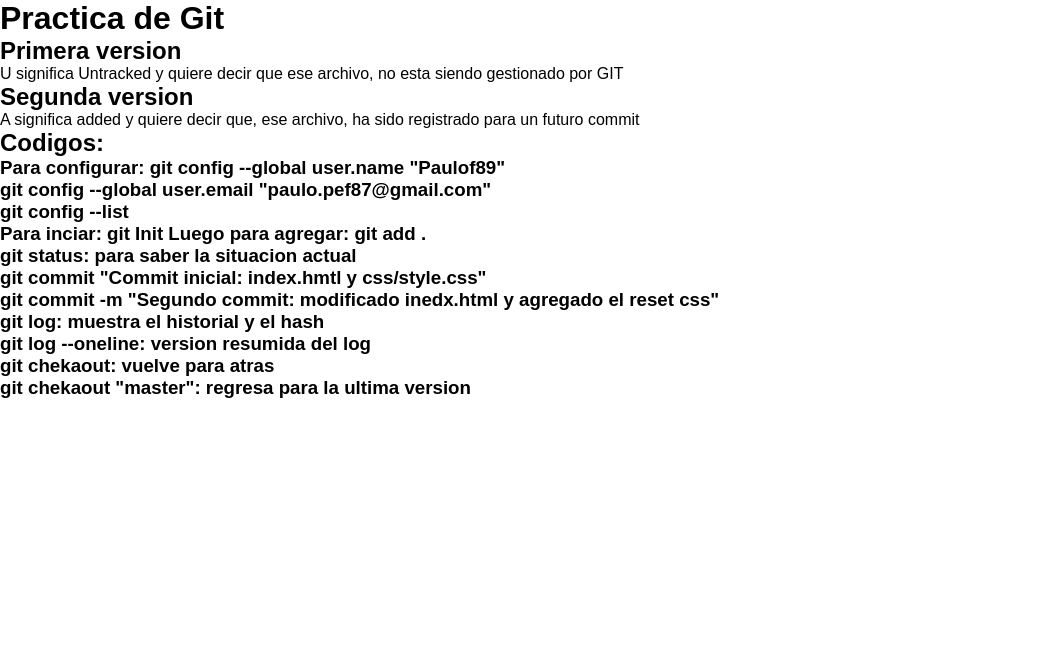
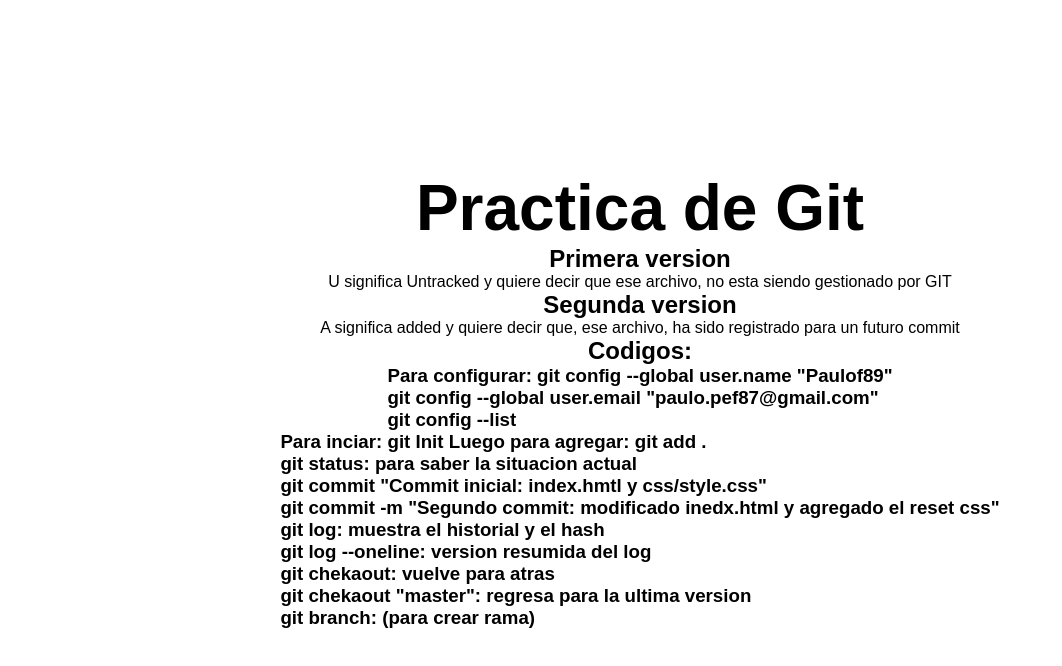
Before and after one commit to Paulof89/practicaGit, a plain HTML site: page index.html in a window 1280 px wide. Shown: the whole page, without its empty margins (0-1062 px from the left). Drawn offline with Linux system fonts and the light colour scheme.

Commit message:
Nuevo commit

```diff
--- a/css/style.css
+++ b/css/style.css
@@ -1,7 +1,23 @@
 /* RESET */
 * {
+  margin: 0;
   padding: 0;
   margin: 0;
   box-sizing: border-box;
   font-family: Arial, Helvetica, sans-serif;
+  text-decoration: none;
+  list-style-type: none;
 }
+body {
+  width: 80%;
+  height: 100vh;
+  margin: 0 auto;
+  display: flex;
+  flex-direction: column;
+  justify-content: center;
+  align-items: center;
+}
+h1 {
+  font-size: 4rem;
+  font-weight: bold;
+}
--- a/index.html
+++ b/index.html
@@ -37,6 +37,7 @@
       <p>git log --oneline: version resumida del log</p>
       <p>git chekaout: vuelve para atras</p>
       <p>git chekaout "master": regresa para la ultima version</p>
+      <p>git branch: (para crear rama)</p>
     </h3>
   </body>
 </html>
```
